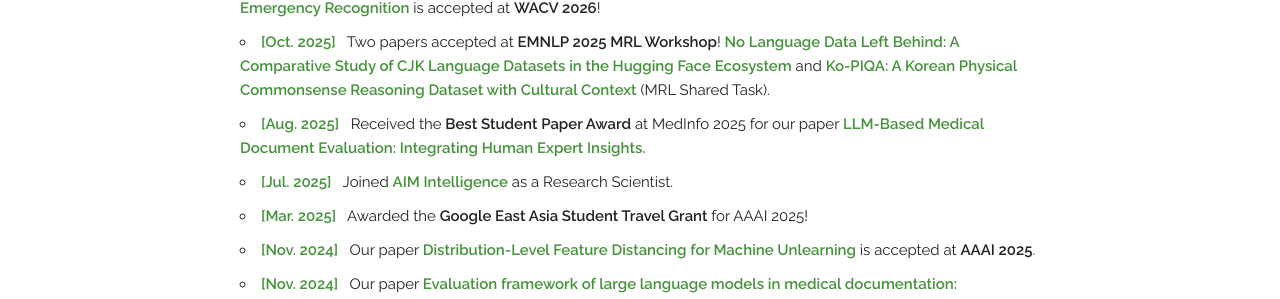
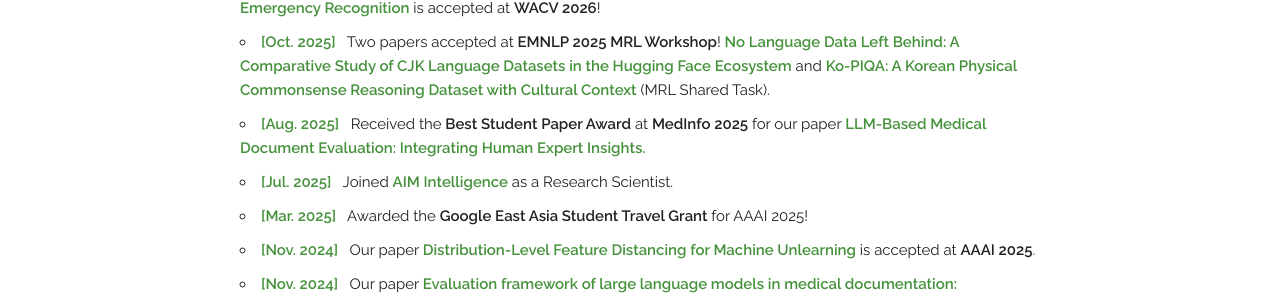
Before and after one commit to Dasol-Choi/dasol-choi.github.io, a Jekyll site: the page built from index.html, in a window 1280 px wide and 900 px high, scrolled down 802 px. Shown: the part 145-444 px from the top of the window. Built offline with Jekyll 4.4.1, drawn with Linux system fonts in a browser that asks for light colours; some web fonts are replaced.

```diff
--- a/index.html
+++ b/index.html
@@ -37,7 +37,7 @@ layout: default
       </li>
       <li>
         <b style="color: #46923c;">[Aug. 2025]</b>&nbsp;&nbsp;
-        Received the <b>Best Student Paper Award</b> at MedInfo 2025 for our paper <a href="https://europepmc.org/article/med/40776013" target="_blank">LLM-Based Medical Document Evaluation: Integrating Human Expert Insights.</a>
+        Received the <b>Best Student Paper Award</b> at <b>MedInfo 2025</b> for our paper <a href="https://europepmc.org/article/med/40776013" target="_blank">LLM-Based Medical Document Evaluation: Integrating Human Expert Insights.</a>
       </li>
       <li>
         <b style="color: #46923c;">[Jul. 2025]</b>&nbsp;&nbsp;
```
